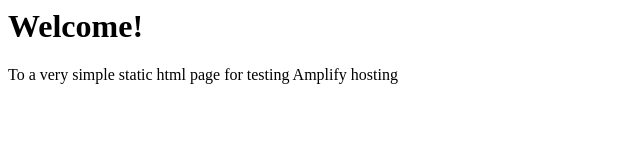
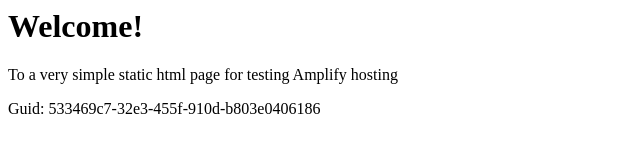
Before and after one commit to amplify-github-test-hkg/Github-PR-Commit-Integration-Test-DoNotTouch-Gith-OKSLNVO2-v1-prod-ap-east-1, a website: page src/index.html in a window 1280 px wide. Shown: the whole page, without its empty margins (0-640 px from the left). Drawn offline with Linux system fonts and the light colour scheme.

Commit message:
commit from integ tests

```diff
--- a/src/index.html
+++ b/src/index.html
@@ -1,3 +1,5 @@
+
+
 <html lang="en">
 
 <head>
@@ -10,6 +12,6 @@
 <body>
     <h1>Welcome!</h1>
     <p>To a very simple static html page for testing Amplify hosting</p>
-</body>
+    <p>Guid: 533469c7-32e3-455f-910d-b803e0406186</p></body>
 
 </html>
```
